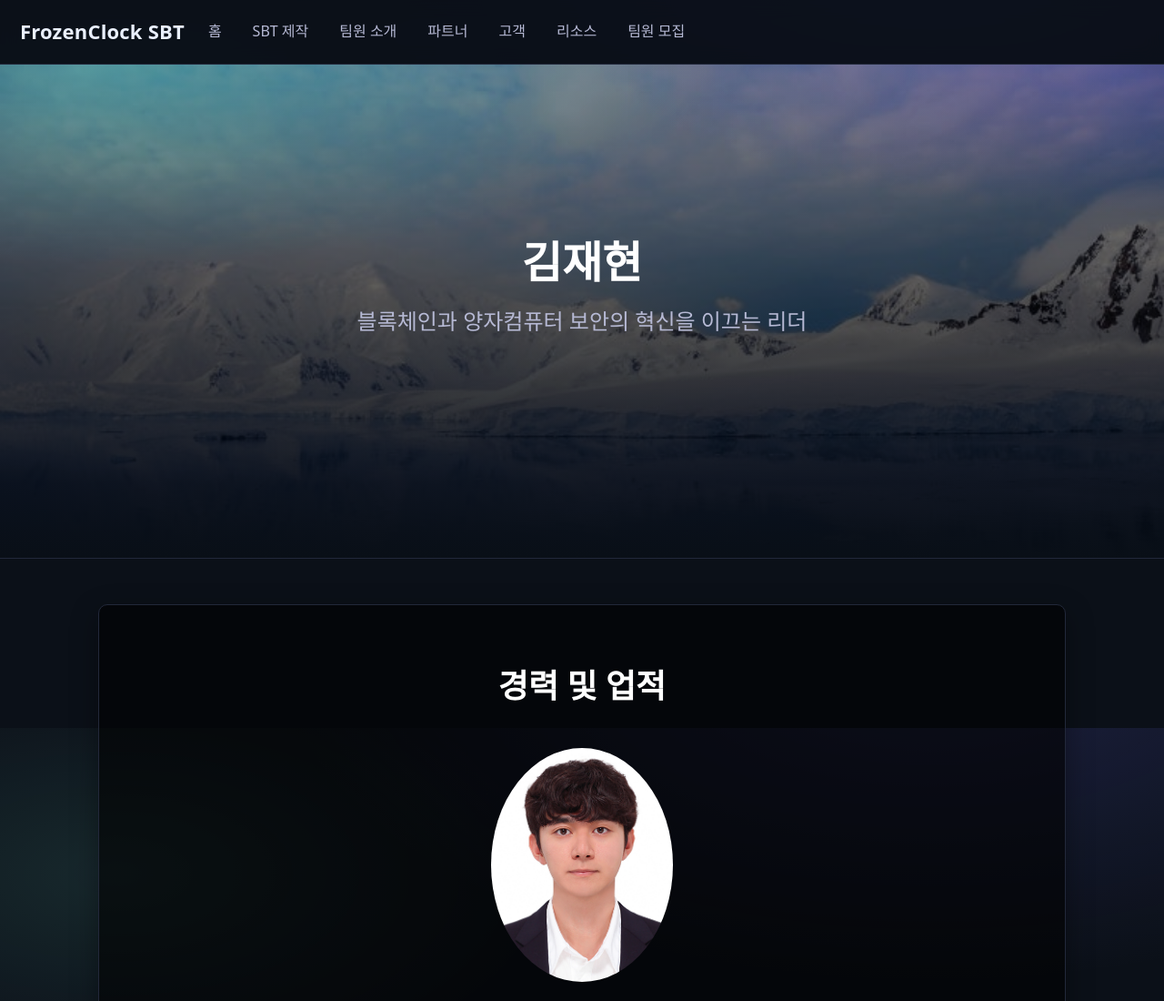
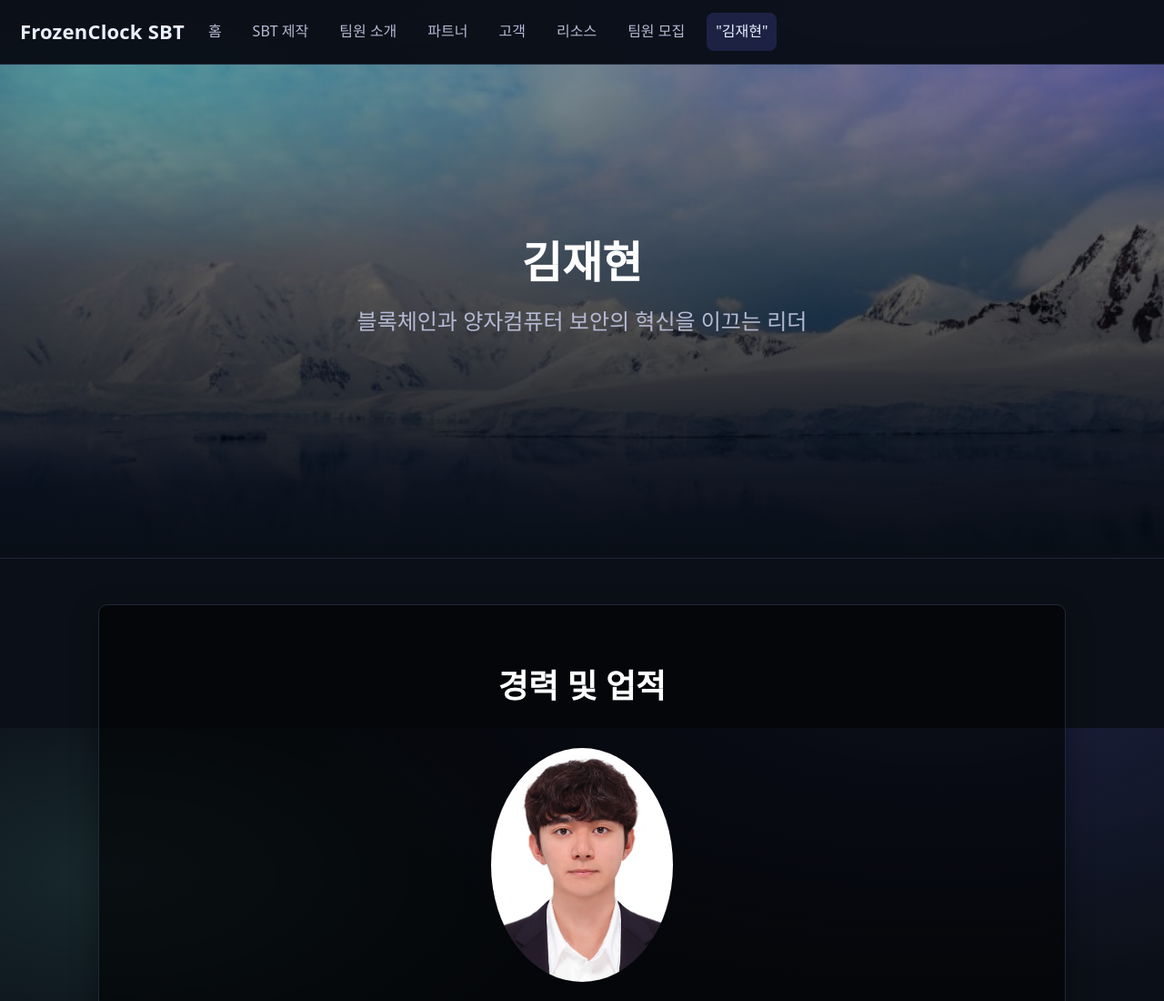
Before and after one commit to rich-hyun/TMZ_Freeze, a website: page C_jhkim/web/jaehyun.html in a window 1280 px wide. Shown: the top 1100 px of the page at 91% size. Drawn offline with Linux system fonts and the light colour scheme.

Commit message:
Update jaehyun.html

```diff
--- a/C_jhkim/web/jaehyun.html
+++ b/C_jhkim/web/jaehyun.html
@@ -70,6 +70,7 @@
         <a href="./customers.html">고객</a>
         <a href="./resources.html">리소스</a>
         <a href="./jobs.html">팀원 모집</a>
+        <a href="./jaehyun.html" class="active">"김재현"</a>
       </nav>
     </div>
   </header>
```
